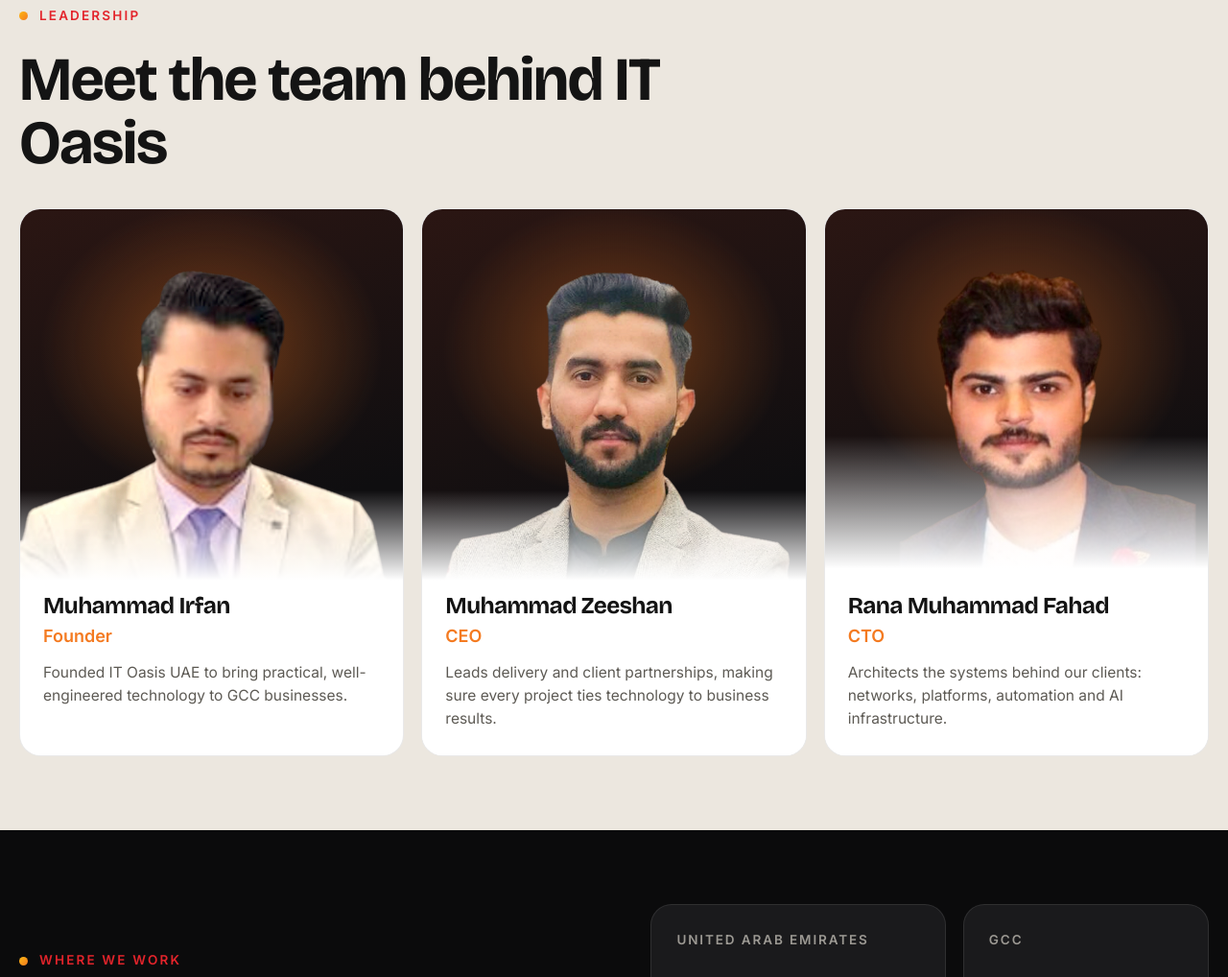
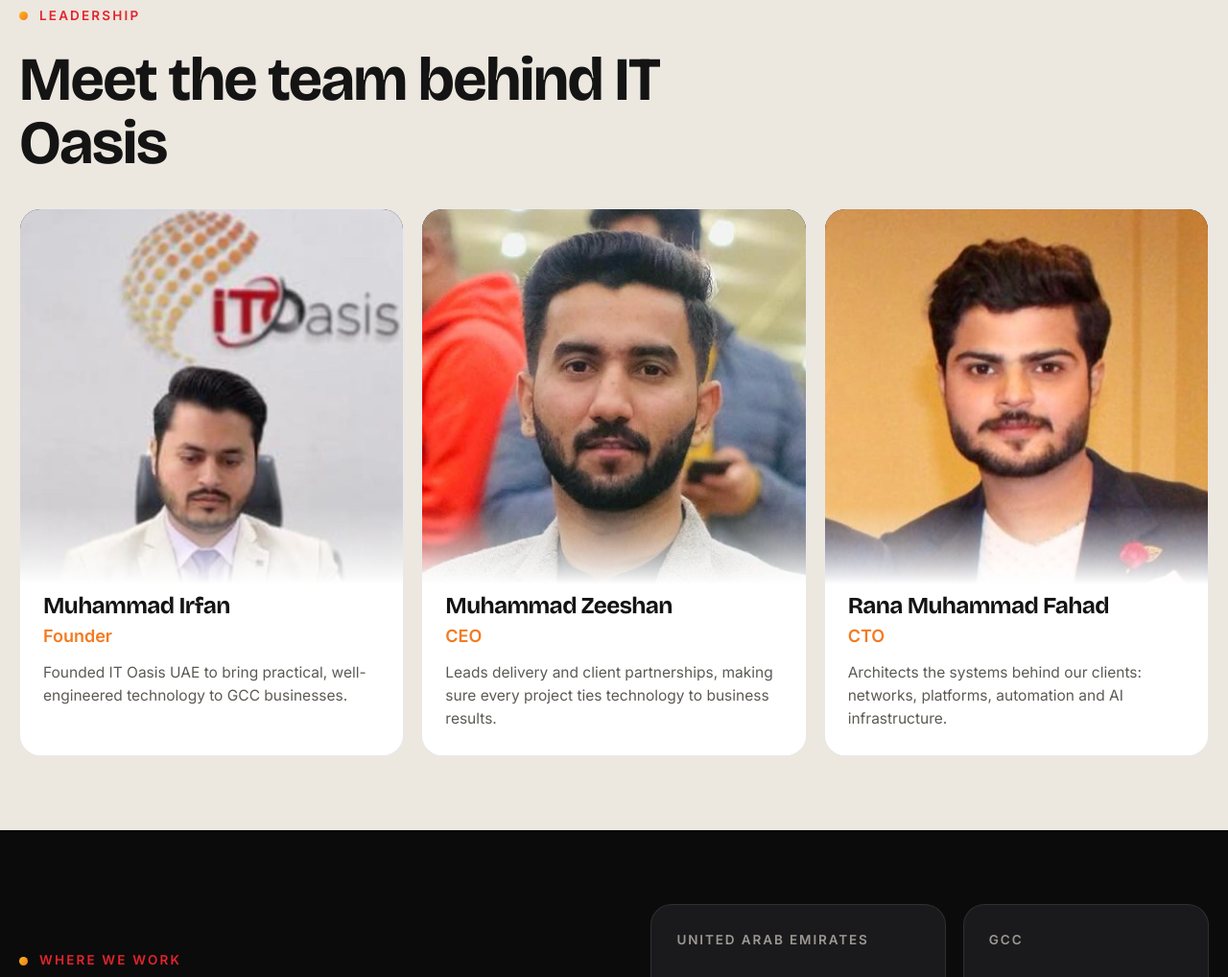
Before and after one commit to itoasisgulf/itoasis_website, a plain HTML site: page about.html in a window 1280 px wide. Shown: the part 1343-2361 px from the top of the page at 96% size. Drawn offline with nearby package versions, Linux system fonts and the light colour scheme.

Commit message:
Use the original team photos in the leadership cards

```diff
--- a/about.html
+++ b/about.html
@@ -113,7 +113,7 @@
 
 <section class="sec sec--alt" id="team"><div class="wrap">
   <header class="sec__head"><p class="label"><span data-i18n="tm.eyebrow">Leadership</span></p><h2 class="split " data-i18n="tm.h2">Meet the team behind IT Oasis</h2></header>
-  <div class="team"><article class="person reveal" data-d="0"><div class="person__photo person__photo--full"><img src="assets/team-irfan.webp" alt="Muhammad Irfan" width="600" height="720" loading="lazy"></div><div class="person__info"><h3>Muhammad Irfan</h3><p data-i18n="tm.1.r" class="person__role">Founder</p><p data-i18n="tm.1.d" class="person__bio">Founded IT Oasis UAE to bring practical, well-engineered technology to GCC businesses.</p></div></article><article class="person reveal" data-d="1"><div class="person__photo person__photo--full"><img src="assets/team-zeeshan.webp" alt="Muhammad Zeeshan" width="600" height="720" loading="lazy"></div><div class="person__info"><h3>Muhammad Zeeshan</h3><p data-i18n="tm.2.r" class="person__role">CEO</p><p data-i18n="tm.2.d" class="person__bio">Leads delivery and client partnerships, making sure every project ties technology to business results.</p></div></article><article class="person reveal" data-d="2"><div class="person__photo"><img src="assets/team-fahad.webp" alt="Rana Muhammad Fahad" width="600" height="720" loading="lazy"></div><div class="person__info"><h3>Rana Muhammad Fahad</h3><p data-i18n="tm.3.r" class="person__role">CTO</p><p data-i18n="tm.3.d" class="person__bio">Architects the systems behind our clients: networks, platforms, automation and AI infrastructure.</p></div></article></div>
+  <div class="team"><article class="person reveal" data-d="0"><div class="person__photo"><img src="assets/team-irfan-original.webp" alt="Muhammad Irfan" width="500" height="510" loading="lazy"></div><div class="person__info"><h3>Muhammad Irfan</h3><p data-i18n="tm.1.r" class="person__role">Founder</p><p data-i18n="tm.1.d" class="person__bio">Founded IT Oasis UAE to bring practical, well-engineered technology to GCC businesses.</p></div></article><article class="person reveal" data-d="1"><div class="person__photo"><img src="assets/team-zeeshan-original.webp" alt="Muhammad Zeeshan" width="500" height="510" loading="lazy"></div><div class="person__info"><h3>Muhammad Zeeshan</h3><p data-i18n="tm.2.r" class="person__role">CEO</p><p data-i18n="tm.2.d" class="person__bio">Leads delivery and client partnerships, making sure every project ties technology to business results.</p></div></article><article class="person reveal" data-d="2"><div class="person__photo"><img src="assets/team-fahad-original.webp" alt="Rana Muhammad Fahad" width="500" height="510" loading="lazy"></div><div class="person__info"><h3>Rana Muhammad Fahad</h3><p data-i18n="tm.3.r" class="person__role">CTO</p><p data-i18n="tm.3.d" class="person__bio">Architects the systems behind our clients: networks, platforms, automation and AI infrastructure.</p></div></article></div>
 </div></section>
 
 <section class="sec sec--ink geo-sec"><div class="wrap geo">
--- a/styles.css
+++ b/styles.css
@@ -418,10 +418,9 @@ html[dir="rtl"] #railNext { --dir: -1; } html[dir="rtl"] #railPrev { --dir: 1; }
 .person { overflow: hidden; isolation: isolate; border-radius: 22px; background: var(--surface); border: 1px solid var(--line); transition: transform .5s var(--ease), border-color .4s; }
 .person:hover { transform: translateY(-6px); border-color: var(--orange); }
 .person__photo { position: relative; aspect-ratio: 1 / 1.02; overflow: hidden; background: radial-gradient(62% 52% at 50% 36%, rgba(244,122,32,.42), transparent 72%), linear-gradient(165deg, #2B1613, #0F0E10 75%); }
-.person__photo img { display: block; width: 100%; height: auto; transition: transform .8s var(--ease); transform-origin: 50% 35%; }
+.person__photo img { display: block; width: 100%; height: 100%; object-fit: cover; object-position: 50% 30%; transition: transform .8s var(--ease); transform-origin: 50% 35%; }
 .person:hover .person__photo img { transform: scale(1.04); }
-.person__photo::after { content: ""; position: absolute; inset: 0; background: linear-gradient(180deg, transparent 58%, var(--surface) 92%); }
-.person__photo--full::after { background: linear-gradient(180deg, transparent 72%, var(--surface) 95%); }
+.person__photo::after { content: ""; position: absolute; inset: 0; background: linear-gradient(180deg, transparent 76%, var(--surface) 96%); }
 /* Overlaps the photo's bottom edge with solid colour so no seam can show while the card animates */
 .person__info { position: relative; z-index: 1; padding: 6px 24px 26px; margin-top: -12px; background: var(--surface); }
 .person h3 { font-size: clamp(22px, 1.9vw, 26px); }
```
Also changed, not shown: assets/team-fahad-original.webp (added), assets/team-fahad.webp (deleted), assets/team-irfan-original.webp (added), assets/team-irfan.webp (deleted), assets/team-zeeshan-original.webp (added), assets/team-zeeshan.webp (deleted).
